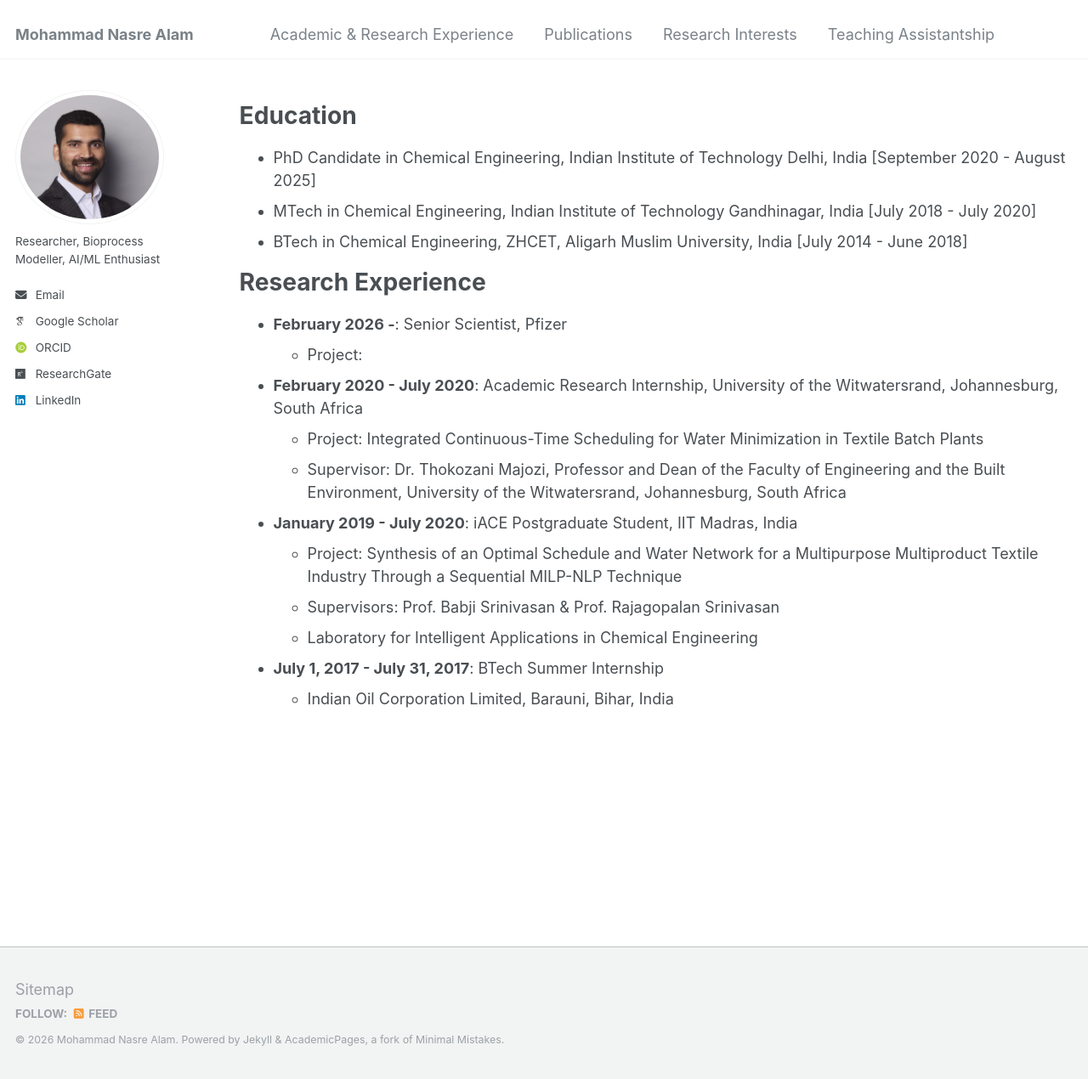
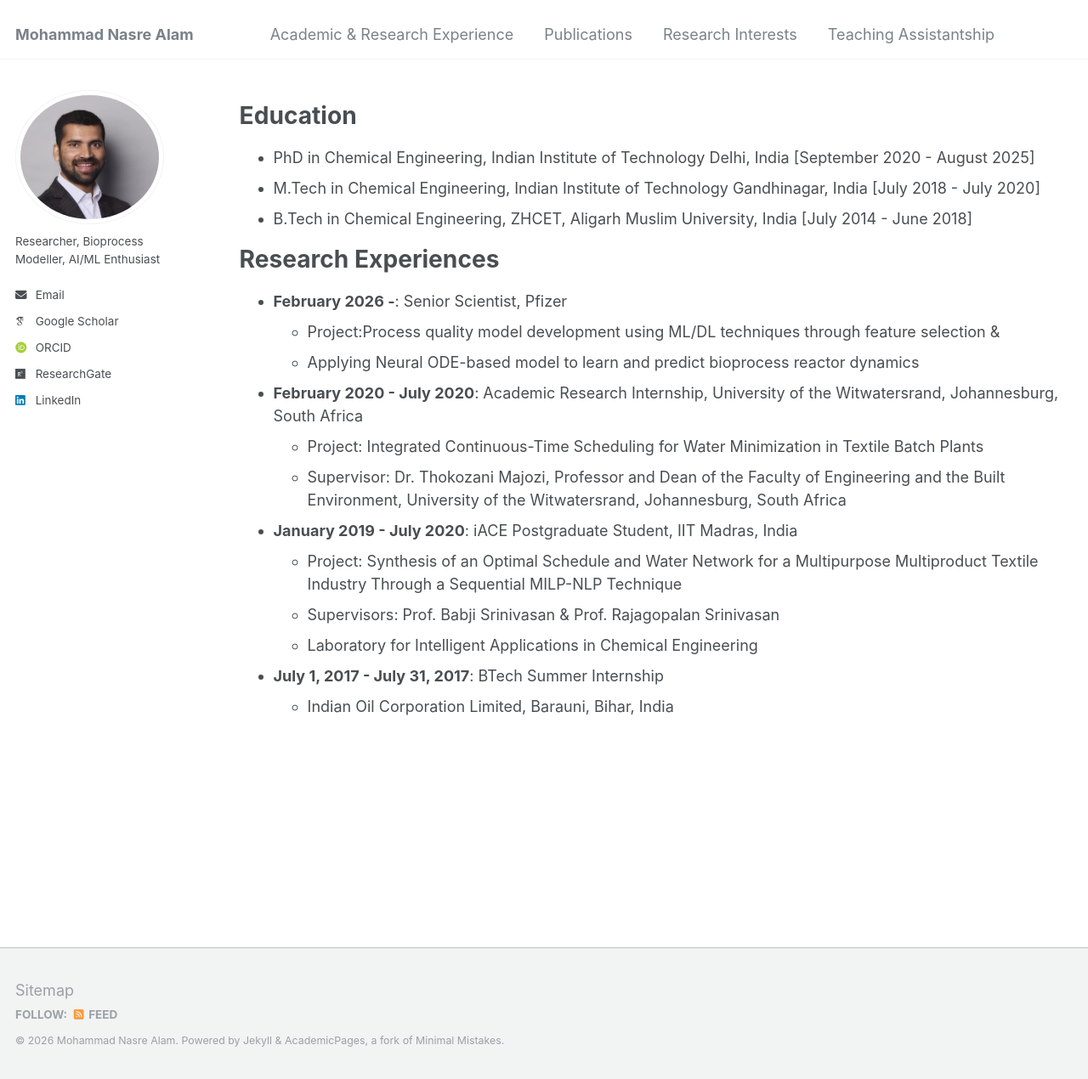
Before and after one commit to mdnasreiit/mdnasreiit.github.io, a Jekyll site: the page built from _pages/academicandresearchexperience.md, in a window 1280 px wide and 1270 px high. Shown: the whole window at 85% size. Built offline with Jekyll 4.4.1, drawn with Linux system fonts in a browser that asks for light colours; some web fonts are replaced.

Commit message:
Revise education formatting and update research section
Updated education section to correct formatting and capitalization. Changed 'Research Experience' to 'Research Experiences' and improved project descriptions.

```diff
--- a/_pages/academicandresearchexperience.md
+++ b/_pages/academicandresearchexperience.md
@@ -12,16 +12,17 @@ redirect_from:
 
 Education
 ======
-* PhD Candidate in Chemical Engineering, Indian Institute of Technology Delhi, India [September 2020 - August 2025]
-* MTech in Chemical Engineering, Indian Institute of Technology Gandhinagar, India [July 2018 - July 2020]
-* BTech in Chemical Engineering, ZHCET, Aligarh Muslim University, India [July 2014 - June 2018]
+* PhD in Chemical Engineering, Indian Institute of Technology Delhi, India [September 2020 - August 2025]
+* M.Tech in Chemical Engineering, Indian Institute of Technology Gandhinagar, India [July 2018 - July 2020]
+* B.Tech in Chemical Engineering, ZHCET, Aligarh Muslim University, India [July 2014 - June 2018]
 
 
-Research Experience
+Research Experiences
 ======
 
 * **February 2026 -**: Senior Scientist, Pfizer
-  * Project: <br>
+  * Project:Process quality model development using ML/DL techniques through feature selection &
+  * Applying Neural ODE-based model to learn and predict bioprocess reactor dynamics <br>
 
 
 * **February 2020 - July 2020**: Academic Research Internship, University of the Witwatersrand, Johannesburg, South Africa
```
